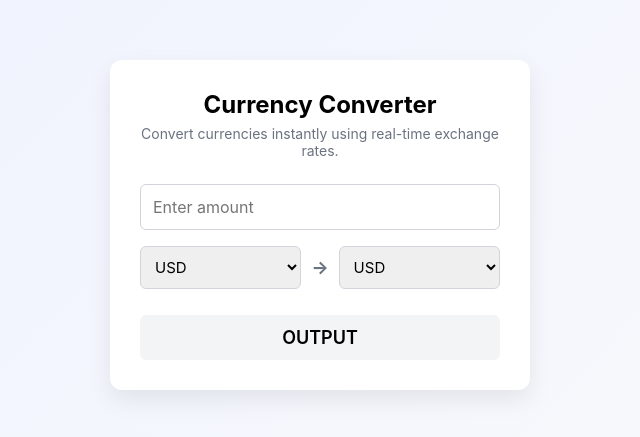
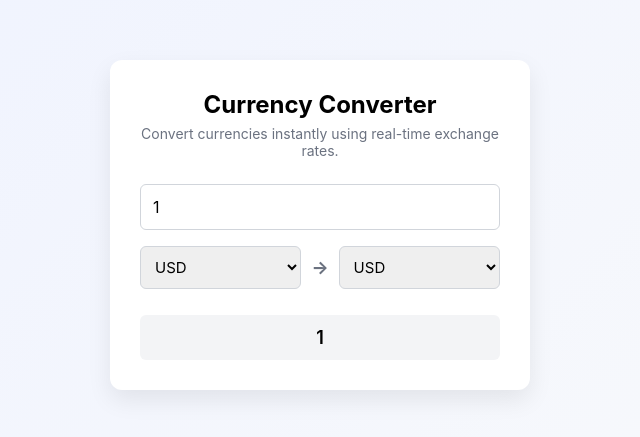
Before and after one commit to nishant5788/react-currency-converter, a React (Create React App) app: page / in a window 1280 px wide. Shown: the part 175-612 px from the top of the page, without its empty margins (320-960 px from the left). Built offline with nearby package versions, Linux system fonts and the light colour scheme; no server answers.

Commit message:
Fetching values from Amount and Select. Added basic UseEffect

```diff
--- a/src/App.js
+++ b/src/App.js
@@ -1,46 +1,94 @@
 import { useEffect, useState } from "react";
 
 export default function App() {
+
+    const [amount, setAmount] = useState(1);
+    const [currency, setCurrency] = useState("");
+
+    useEffect(function(){
+
+        async function fetchCurrentRate() {
+
+            const res = await fetch(`https://api.frankfurter.app/latest?amount=100&from=INR&to=USD`);
+
+            const data = await res.json();
+
+            console.log(data);
+        }
+
+        fetchCurrentRate();
+
+    }, []);
+
+    console.log(currency)
+
+
   return (
     <main className="app">
       <div className="converter-card">
-        <header className="header">
+        <Header />
+
+        <div className="converter-form">
+          <AmountInput amount={amount} setAmount={setAmount}  />
+
+          <div className="currency-row">
+            <CurrencySelect currency={currency} setCurrency={setCurrency} />
+
+            <span className="arrow">→</span>
+
+            <CurrencySelect currency={currency} setCurrency={setCurrency} />
+          </div>
+
+          <Result amount={amount} />
+
+        </div>
+      </div>
+    </main>
+
+
+  );
+}
+
+function Header() {
+    return(
+    <header className="header">
           <h1>Currency Converter</h1>
           <p className="description">
             Convert currencies instantly using real-time exchange rates.
           </p>
         </header>
+    );
+}
 
-        <div className="converter-form">
-          <input
+function AmountInput({amount, setAmount}) {
+    return(
+        <input
             type="number"
             placeholder="Enter amount"
             className="amount-input"
+            value={amount}
+            onChange={(e) => setAmount(e.target.value) }
           />
 
-          <div className="currency-row">
-            <select className="currency-select">
+    );
+}
+
+
+function CurrencySelect({currency, setCurrency}) {
+    return (
+    <select className="currency-select" onChange={(e) => setCurrency(e.target.value)}>
               <option value="USD">USD</option>
               <option value="EUR">EUR</option>
               <option value="CAD">CAD</option>
               <option value="INR">INR</option>
             </select>
+    );
+}
 
-            <span className="arrow">→</span>
-
-            <select className="currency-select">
-              <option value="USD">USD</option>
-              <option value="EUR">EUR</option>
-              <option value="CAD">CAD</option>
-              <option value="INR">INR</option>
-            </select>
+function Result({amount}) {
+    return(
+    <div className="result">
+            <p>{amount}</p>
           </div>
-
-          <div className="result">
-            <p>OUTPUT</p>
-          </div>
-        </div>
-      </div>
-    </main>
-  );
+    );
 }
```
